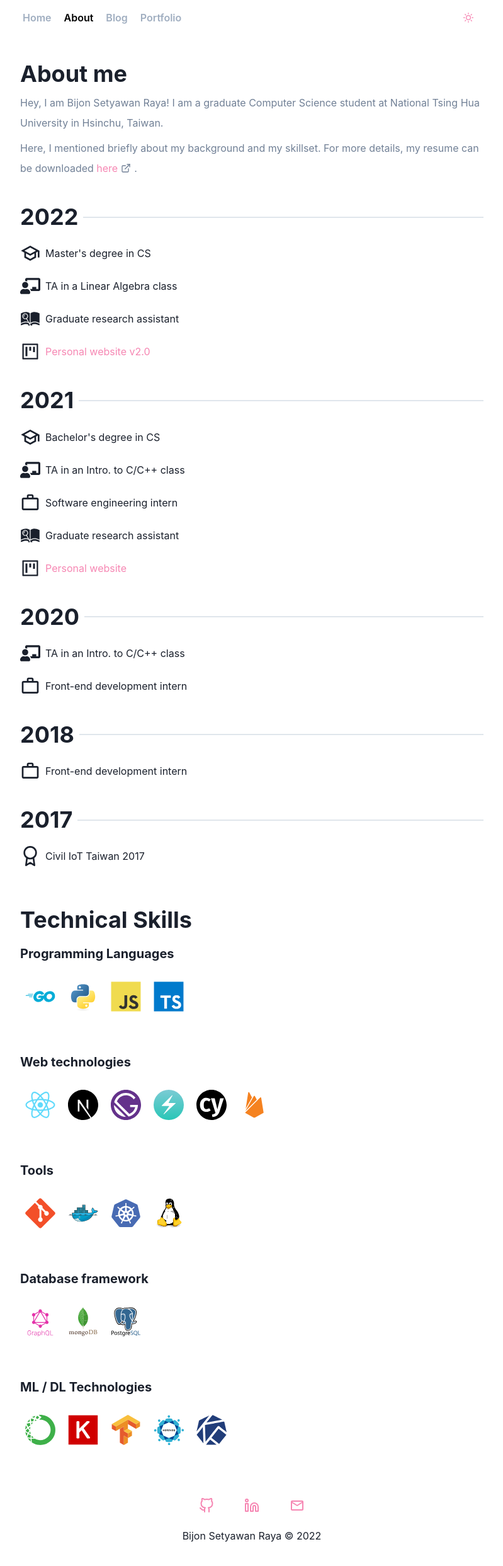
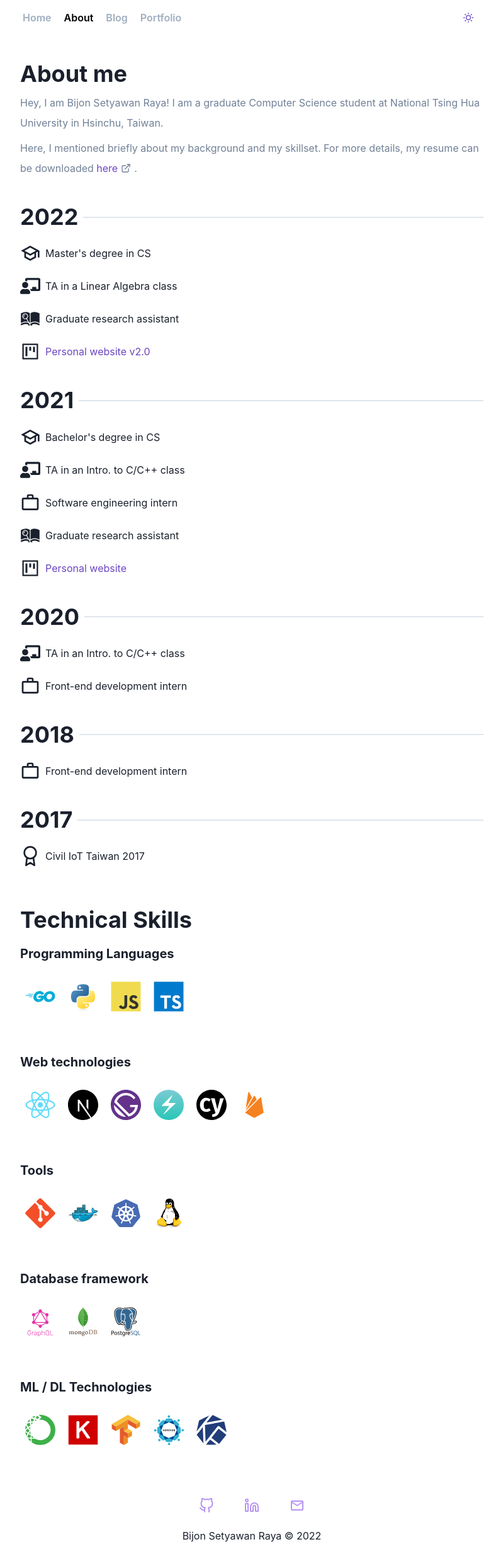
Before and after one commit to bsraya/bsraya, a Next.js app: page /about in a window 1280 px wide. Shown: the top 2486 px of the page at 63% size, without its empty margins (240-1039 px from the left). Built offline with nearby package versions, Linux system fonts and the light colour scheme; a small style sheet from the web is missing.

Commit message:
style: change color from pink to purple

```diff
--- a/components/Experience.tsx
+++ b/components/Experience.tsx
@@ -46,13 +46,13 @@ export default function Experience(): JSX.Element {
                         href="/portfolio/personal-website-v2"
                     >
                         <Text
-                            color="pink.300"
+                            color="dark"
                             cursor="pointer"
                             _hover={{
                                 textDecoration: "underline"
                             }}
                             _dark={{
-                                color: "pink.600"
+                                color: "light"
                             }}
                         >Personal website v2.0</Text>
                     </NextLink>
@@ -99,10 +99,10 @@ export default function Experience(): JSX.Element {
                         href="/portfolio/personal-website"
                     >
                         <Text
-                            color="pink.300"
+                            color="dark"
                             cursor="pointer"
                             _dark={{
-                                color: "pink.600"
+                                color: "light"
                             }}
                             _hover={{
                                 textDecoration: "underline"
--- a/components/Footer.tsx
+++ b/components/Footer.tsx
@@ -1,4 +1,4 @@
-import { Flex, Link, IconButton } from '@chakra-ui/react'
+import { Flex, Link, IconButton, useColorModeValue } from '@chakra-ui/react'
 import { FiGithub, FiLinkedin } from 'react-icons/fi'
 import { MdOutlineMail } from 'react-icons/md'
 
@@ -21,7 +21,8 @@ export default function Footer(): JSX.Element {
             url: 'mailto:nathan.setyawan96@gmail.com',
         },
     ]
-
+    const fontColor = useColorModeValue('light', 'dark')
+    const hoveredBgColor = useColorModeValue('lighter', 'darker')
     return (
         <Flex as="footer" marginBottom={20} direction="column" align="center">
             <Flex maxW="container.md">
@@ -41,12 +42,9 @@ export default function Footer(): JSX.Element {
                             icon={item.icon}
                             variant="ghost"
                             isRound
-                            color="pink.300"
-                            _dark={{
-                                color: "pink.600",
-                            }}
+                            color={fontColor}
                             _hover={{
-                                bgColor: "pink.50"
+                                bgColor: hoveredBgColor
                             }}
                         />
                     </Link>
--- a/components/Posts.tsx
+++ b/components/Posts.tsx
@@ -6,7 +6,7 @@ import type { Post } from '../lib/types'
 import { Heading, LinkBox, LinkOverlay, Text, useColorModeValue } from '@chakra-ui/react'
 
 export default function Posts({ posts, type }: { posts: Post[]; type: string }) {
-    const hoveredBorderColor = useColorModeValue('pink.300', 'pink.600')
+    const hoveredBorderColor = useColorModeValue('light', 'dark')
     return (
         <>
             {
--- a/components/Switch.tsx
+++ b/components/Switch.tsx
@@ -1,22 +1,20 @@
-import { useColorMode, IconButton } from '@chakra-ui/react'
+import { useColorMode, IconButton, useColorModeValue } from '@chakra-ui/react'
 import { MoonIcon, SunIcon } from '@chakra-ui/icons'
 
 export default function ColorModeSwitch({...props}): JSX.Element {
     const { colorMode, toggleColorMode } = useColorMode()
-
+    const fontColor = useColorModeValue('dark', 'light')
+    const hoveredBgColor = useColorModeValue('lighter', 'darker')
     return (
         <IconButton
             aria-label={colorMode === 'dark' ? 'Dark Mode' : 'Light Mode'}
             icon={colorMode === 'dark' ? <MoonIcon /> : <SunIcon />}
             isRound
             colorScheme="transparent"
-            color="pink.300"
-            _dark={{
-                color: "pink.600",
-            }}
+            color={fontColor}
             onMouseDown={toggleColorMode}
             _hover={{
-                bgColor: "pink.50"
+                bgColor: hoveredBgColor
             }}
             {...props}
         />
--- a/components/Tags.tsx
+++ b/components/Tags.tsx
@@ -16,11 +16,11 @@ export default function Tags({ tags }: { tags: string[] }) {
                                 mr={2}
                                 variant="ghost"
                                 _hover={{
-                                    color: 'gray.800',
-                                    bg: "pink.100"
+                                    color: 'gray.100',
+                                    bg: "darker"
                                 }}
                             >
-                                <Text color={"pink.300"} _dark={{color: "pink.600"}}>#</Text>
+                                <Text color="purple.300" _dark={{color: "dark"}}>#</Text>
                                 <Text>{tag}</Text>
                             </Button>
                         </NextLink>
--- a/pages/about.tsx
+++ b/pages/about.tsx
@@ -19,7 +19,7 @@ export default function About(): JSX.Element {
                     Hey, I am Bijon Setyawan Raya! I am a graduate Computer Science student at National Tsing Hua University in Hsinchu, Taiwan.
                 </Text>
                 <Text lineHeight="taller" color="gray.500">
-                    Here, I mentioned briefly about my background and my skillset. For more details, my resume can be downloaded <><Link href={resumeLink} color="pink.300" _dark={{color: "pink.600"}} isExternal>here</Link><ExternalLinkIcon mx="5px" mb="4px" /></>.
+                    Here, I mentioned briefly about my background and my skillset. For more details, my resume can be downloaded <><Link href={resumeLink} color="dark" _dark={{color: "light"}} isExternal>here</Link><ExternalLinkIcon mx="5px" mb="4px" /></>.
                 </Text>
             </Stack>
 
--- a/styles/globals.css
+++ b/styles/globals.css
@@ -4,6 +4,8 @@ body {
   margin: 0;
   font-family: -apple-system, BlinkMacSystemFont, Segoe UI, Roboto, Oxygen,
     Ubuntu, Cantarell, Fira Sans, Droid Sans, Helvetica Neue, sans-serif;
+  -webkit-font-smoothing: antialiased;
+  -moz-osx-font-smoothing: grayscale;
 }
 
 a {
--- a/styles/theme.tsx
+++ b/styles/theme.tsx
@@ -1,7 +1,7 @@
 import { extendTheme, type ThemeConfig } from "@chakra-ui/react"
 
 const config: ThemeConfig = {
-    initialColorMode: "dark",
+    initialColorMode: "light",
     useSystemColorMode: true,
 }
 
@@ -12,6 +12,12 @@ const theme = extendTheme(config, {
         heading: "Inter, system-ui, sans-serif",
         mono: "Menlo, monospace",
     },
+    colors: {
+        lighter: "#E9D8FD",
+        light: "#B794F4",
+        dark: "#6B46C1",
+        darker: "#44337A"
+    },
 })
 
 
```
Also changed, not shown: components/MDXComponent.tsx (+33 -16 lines), components/Series.tsx (+19 -13 lines).
